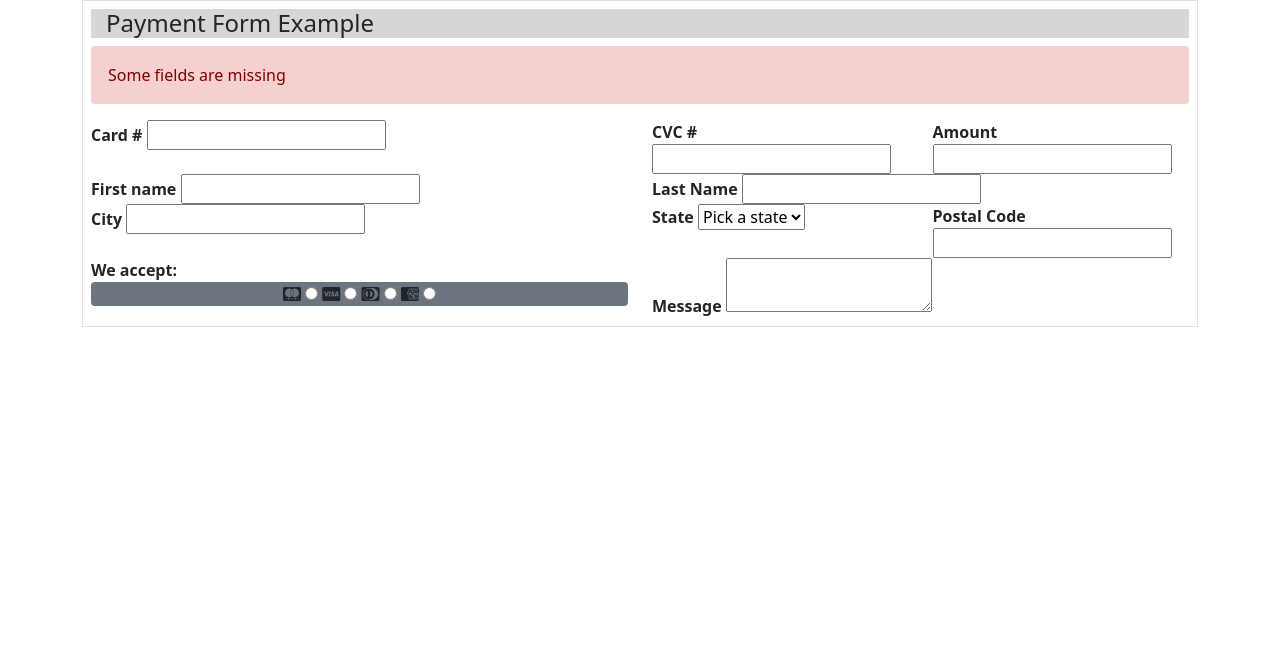
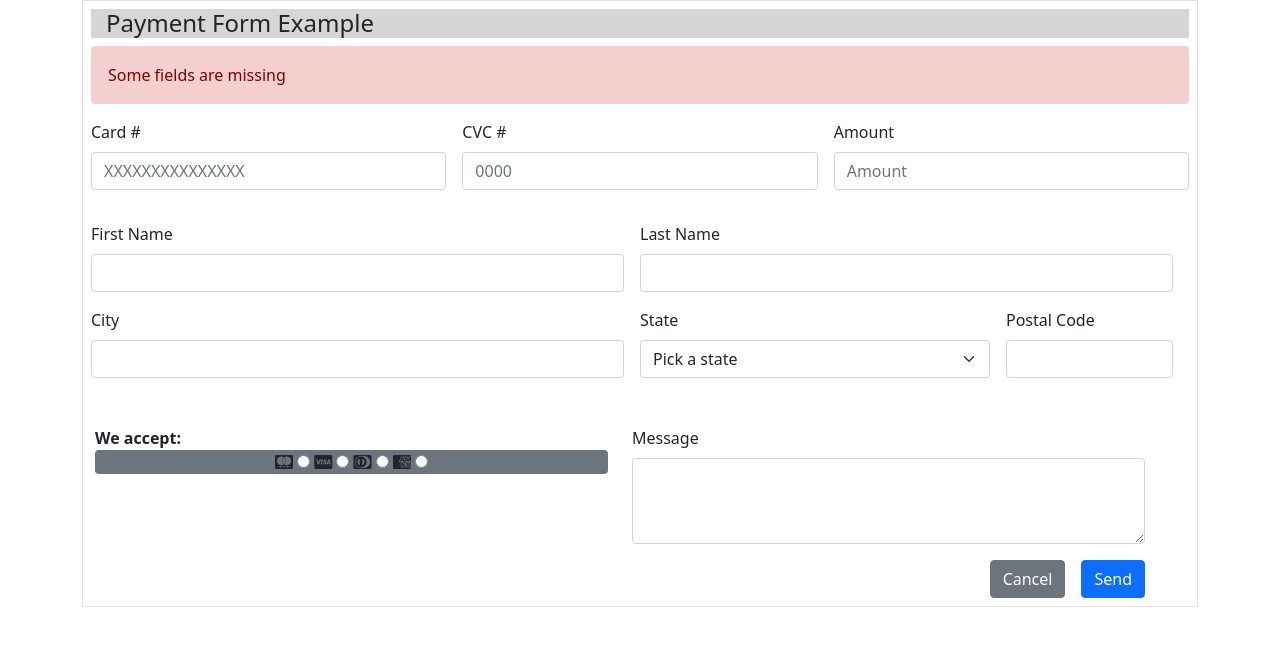
Before and after one commit to 4GeeksAcademy/EScott-HTML5Form, a plain HTML site: page index.html in a window 1280 px wide. Drawn offline with nearby package versions, Linux system fonts and the light colour scheme.

Commit message:
Updated Form

```diff
--- a/index.html
+++ b/index.html
@@ -10,8 +10,7 @@
     </head>
 
     <body>
-        <div class="container">
-
+        <div class = "container">
             <div class="form p-2 border">
         <!-- Payment Form Exmample Portion -->
             <div class= "row">
@@ -29,55 +28,57 @@
               </div>
           </div>
 
-                <!-- Form Body -->
-                <div class = "row">
-                    <div class = "col-6">
-                        <label for="cardNumber"><strong>Card #</strong></label>
-                        <input type="text" id="cardNumber">
+
+        <!-- Card #, CVC #, Amount Boxes -->
+        <form class="row g-3">
+            <div class="col-md-4">
+              <label for="cardNumber" class="form-label">Card #</label>
+              <input type="text" class="form-control" placeholder="XXXXXXXXXXXXXXX" id="cardNumber">
+            </div>
+            <div class="col-md-4">
+              <label for="cvcNumber" class="form-label">CVC #</label>
+              <input type="text" class="form-control" placeholder="0000" id="cvcNumber">
+            </div>
+            <div class="col-md-4">
+                <label for="amount" class="form-label">Amount</label>
+                <input type="text" class="form-control" placeholder="Amount" id="amount">
             </div>
 
-                    <div class = "col-3">
-                        <label for="CVC"><strong>CVC #</strong></label>
-                        <input type="text" id="CVC">
+
+
+        <!-- First Name & Last Name Boxes -->
+        <div class="row g-3">
+            <div class="col-md-6">
+              <label for="firstName" class="form-label">First Name</label>
+              <input type="text" class="form-control" id="firstName">
+            </div>
+            <div class="col-md-6">
+              <label for="lastName" class="form-label">Last Name</label>
+              <input type="text" class="form-control" id="lastName">
             </div>
 
-                    <div class = "col-3">
-                        <label for="amount"><strong>Amount</strong></label>
-                        <input type="text" id="amount">
+
+        <!-- City, State, and Postal Code Boxes -->
+            <div class="col-md-6">
+              <label for="city" class="form-label">City</label>
+              <input type="text" class="form-control" id="city">
             </div>
+            <div class="col-md-4">
+              <label for="state" class="form-label">State</label>
+              <select id="state" class="form-select">
+                <option selected>Pick a state</option>
+                <option>Alaska</option>
+                <option>California</option>
+                <option>Florida</option>
+                <option>Virginia</option>
+              </select>
+            </div>
+            <div class="col-md-2">
+              <label for="postalCode" class="form-label">Postal Code</label>
+              <input type="text" class="form-control" id="postalCode"><br><br>
             </div>
 
-                <div class = "row">
-                    <div class = "col-6">
-                        <label for="firstName"><strong>First name</strong></label>
-                        <input type="text" id="firstName">
-                    </div>
-                    <div class = "col-6">
-                        <label for="lastName"><strong>Last Name</strong></label>
-                        <input type="text" id="lastName">
-                    </div>
-                </div>
-
-                <div class = "row">
-                    <div class = "col-6">
-                        <label for="city"><strong>City</strong></label>
-                        <input type = "text" id="city">
-                    </div>
-                    <div class = "col-3">
-                        <label for="state"><strong>State</strong></label>
-                        <select name = "state">
-                            <option value="Pick a state">Pick a state</option>
-                            <option value="California">California</option>
-                            <option value="Florida">Florida</option>
-                            <option value="Maine">Maine</option>
-                            <option value="Virginia">Virginia</option>
-                        </select>
-                    </div>
-                    <div class="col-3">
-                        <label for="postalCode"><strong>Postal Code</strong></label>
-                        <input type="text" id="postalCode">
-                    </div>
-                </div>
+            <!-- We Accept and Message Boxes -->
 
             <div class = "row">
               <div class="col-6">
@@ -93,13 +94,17 @@
                       <input type="radio" name="amex" value="amex">
                   </div>
               </div>
-                    <div class="col-6">
-                        <label for="message"><strong>Message</strong></label>
-                        <textarea class="message"></textarea>
-                    </div>
+              <div class="col-6 mb-3">
+                  <label for="message" class="form-label">Message</label>
+                  <textarea class="form-control" id="message" rows="3"></textarea>
           </div>
 
+          <!-- Buttons -->
+          <div class="d-grid gap-2 d-md-flex justify-content-md-end">
+            <button class="btn btn-secondary me-md-2" type="button">Cancel</button>
+            <button class="btn btn-primary" type="button">Send</button>
           </div>
-        </div>
+
+          </form>
     </body>
     </html>
```
Also changed, not shown: styles.css (line endings or trailing spaces). Lines whose indentation alone changed are shown as unchanged.
